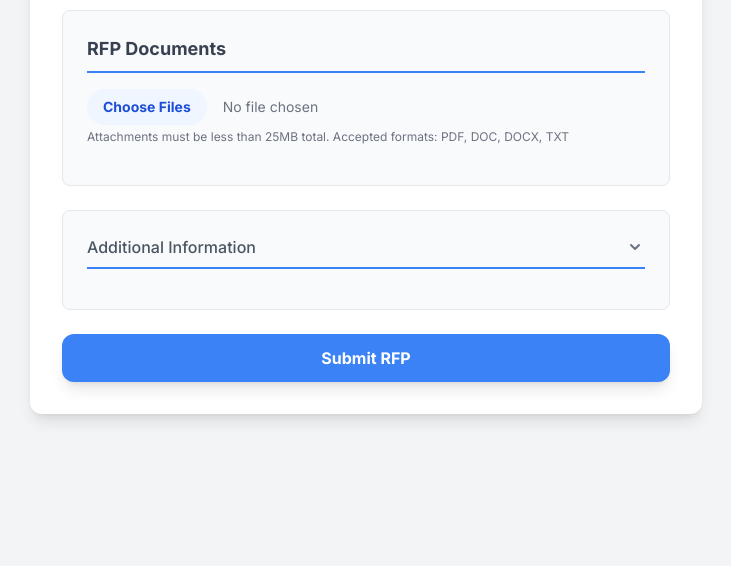
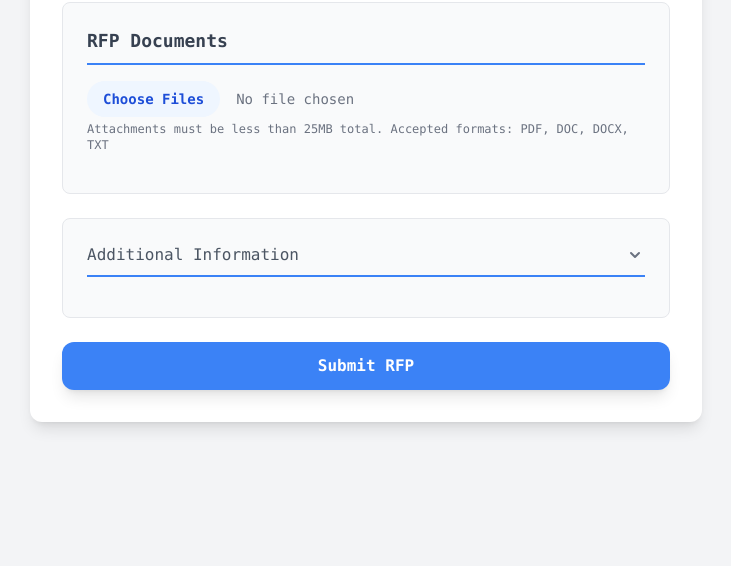
Before and after one commit to jdaeL/airtable-form-mcw, a plain HTML site: page index.html in a window 1280 px wide. Shown: the part 234-800 px from the top of the page, without its empty margins (274-1005 px from the left). Drawn offline with nearby package versions, Linux system fonts and the light colour scheme.

Commit message:
set monospace font for page body

```diff
--- a/index.html
+++ b/index.html
@@ -12,7 +12,7 @@
         }
     </style>
 </head>
-<body class="bg-gray-100 min-h-screen flex items-center justify-center p-4">
+<body class="bg-gray-100 min-h-screen flex items-center justify-center p-4" style="font-family: Consolas, 'Courier New', monospace;">
     <div class="bg-white p-8 rounded-xl shadow-lg w-full max-w-2xl">
         <h1 class="text-3xl font-bold text-gray-800 mb-6">RFP Submission Form</h1>
 
```
